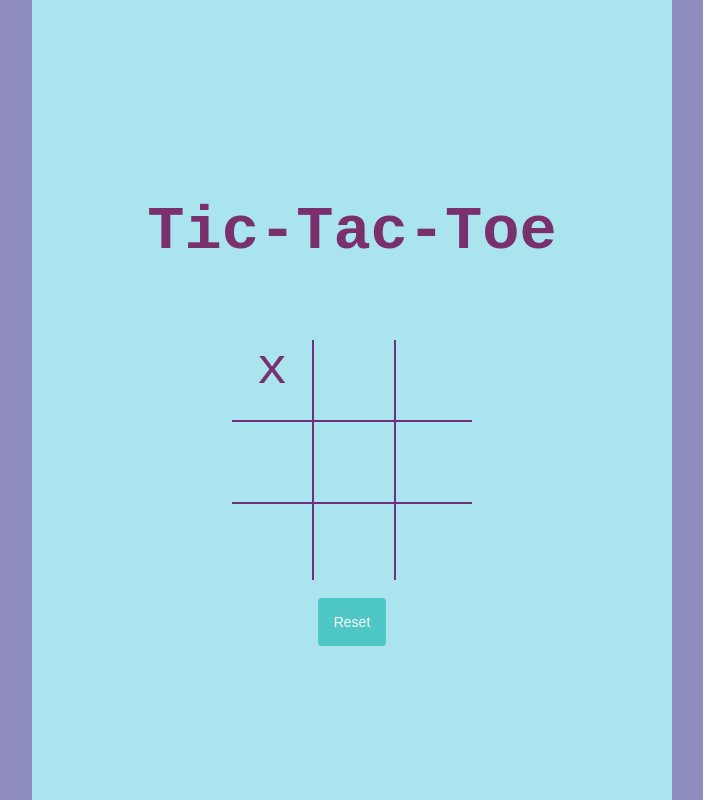
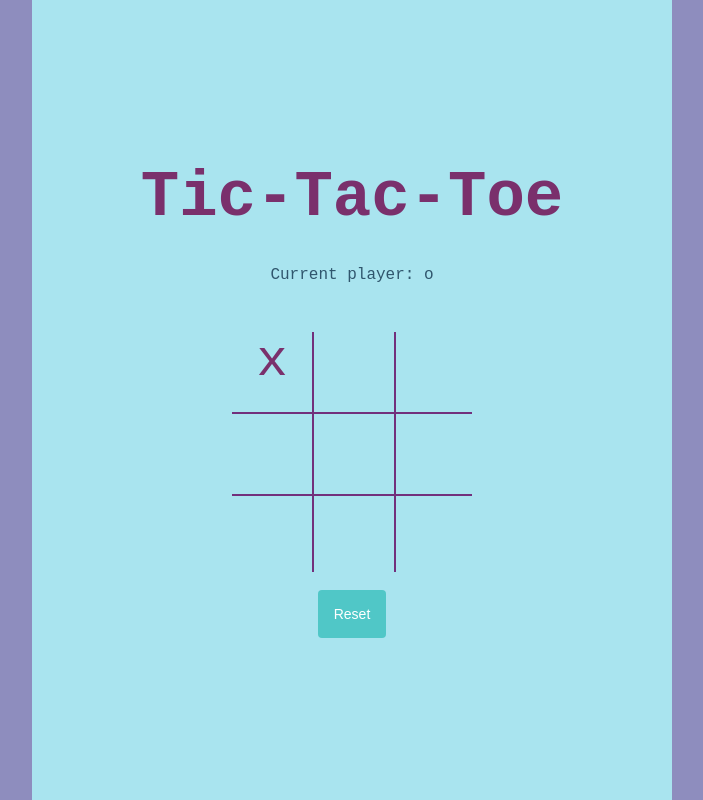
Before and after one commit to andrezasantana/tic-tac-toe, a plain HTML site: page index.html in a window 1280 px wide. Both pictures are taken after a click on the element 560 px from the left and 380 px from the top of the page. Shown: the whole page, without its empty margins (288-991 px from the left). Drawn offline with Linux system fonts and the light colour scheme.

Commit message:
Show current player

```diff
--- a/index.html
+++ b/index.html
@@ -10,6 +10,12 @@
 <body>
     <div class="container">
         <h1>Tic-Tac-Toe</h1>
+
+        <div class="player">
+            <label>Current player:</label>
+            <span id="player">X</span>
+        </div>
+
         <div id="game">
             <div class="space" onclick="addition(this)"></div>
             <div class="space" onclick="addition(this)"></div>
@@ -21,6 +27,7 @@
             <div class="space" onclick="addition(this)"></div>
             <div class="space" onclick="addition(this)"></div>
         </div>
+
         <button type="reset" onclick="reset()">Reset</button>
     </div>
 </body>
--- a/script.js
+++ b/script.js
@@ -5,9 +5,15 @@ function addition(el) {
 
     el.innerHTML = mark;
 
-    if (mark == '<span class="x">x</span>') mark = '<span class="o">o</span>';
-    else mark = '<span class="x">x</span>';
+    if (mark == '<span class="x">x</span>') {
+        mark = '<span class="o">o</span>';
+        document.getElementById('player').innerHTML = "o";
+    } else {
+        mark = '<span class="x">x</span>';
+        document.getElementById('player').innerHTML = "x";
+    }
 }
+
 function reset() {
     var spaces = document.getElementsByClassName('space');
     for (let i = 0; i < spaces.length; i++) {
--- a/style.css
+++ b/style.css
@@ -8,9 +8,10 @@ body {
 
 h1 {
     color: #7A306C;
-    font-size: 62px;
+    font-size: 64px;
     padding-bottom: 32px;
     font-family: monospace;
+    margin: 0;
 }
 
 .container {
@@ -63,3 +64,11 @@ button:hover {
 .x {
     color: #7A306C;
 }
+
+.player {
+    color: rgb(48, 86, 109);
+    font-size: 16px;
+    cursor: pointer;
+    font-family: monospace;
+    padding-bottom: 48px;
+}
```
Also changed, not shown: 1 other file.
